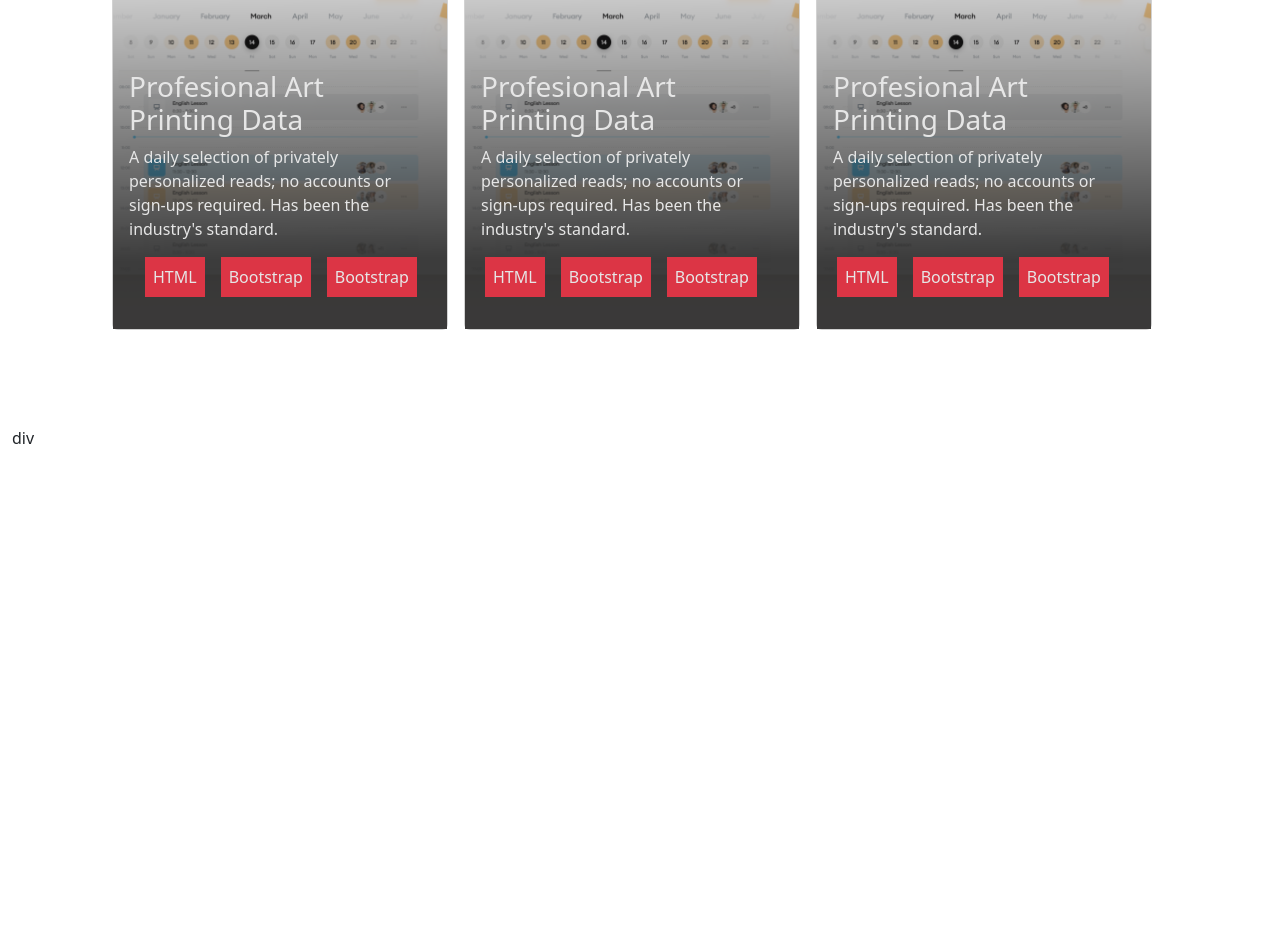
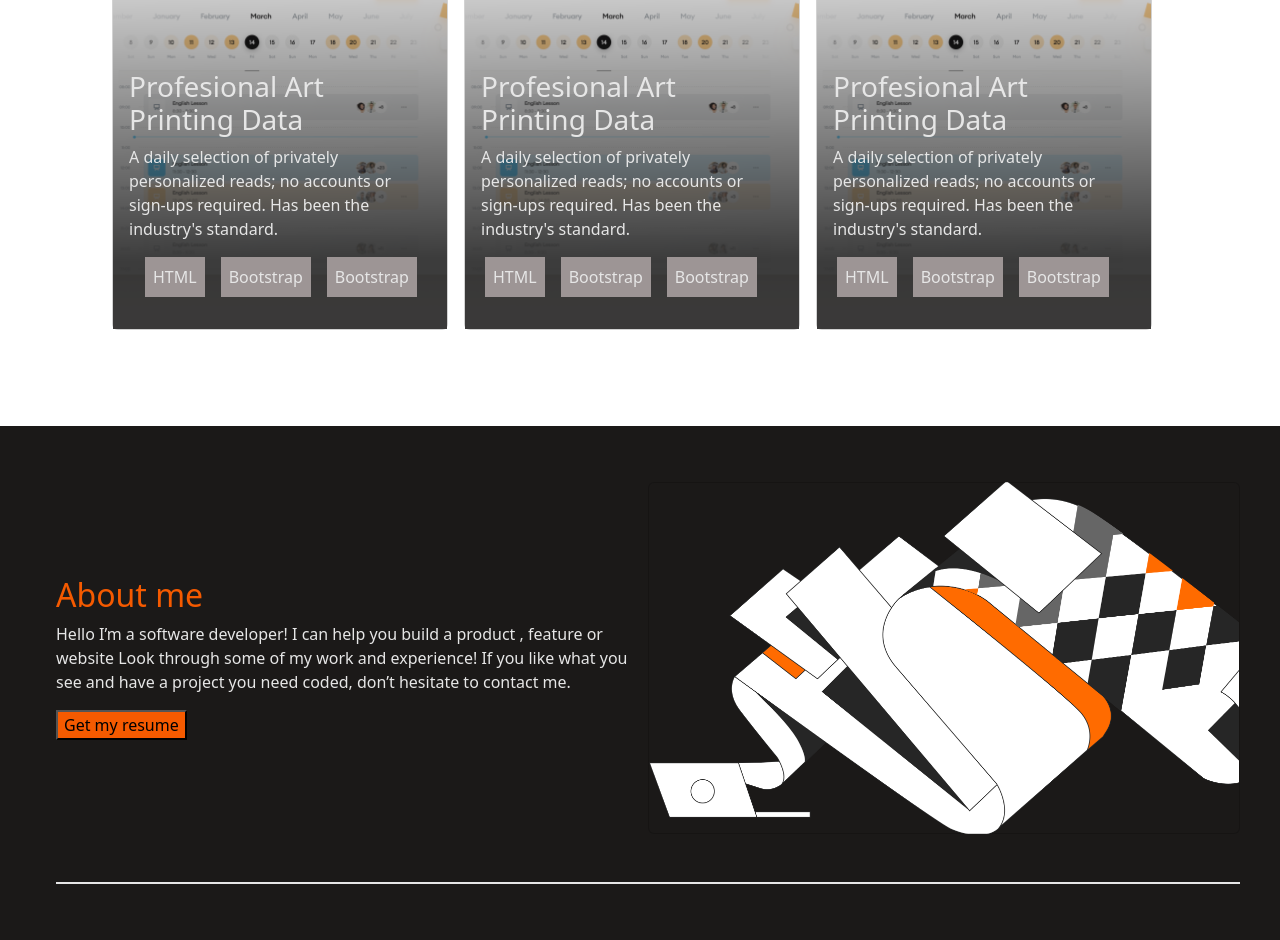
Before and after one commit to aradradev/boostrap-project, a website: page index.html in a window 1280 px wide. Shown: the part 2131-3071 px from the top of the page. Before the commit the page ends 2581 px from the top, so only its background shows below. Drawn offline with nearby package versions, Linux system fonts and the light colour scheme.

Commit message:
Add about me section

```diff
--- a/index.html
+++ b/index.html
@@ -141,8 +141,17 @@
                 </div>
             </div>
         </section>
-        <section class="container-fluid">
-            div
+        <section class="container-fluid bg-dark p-5">
+            <div class="row w-100 m-2 pe-0 pb-5 align-items-center border-bottom border-light border-2">
+                <div class="col-6 text-light ps-0">
+                    <h2 class="text-primary">About me</h2>
+                    <p>Hello I’m a software developer! I can help you build a product , feature or website Look through some of my work and experience! If you like what you see and have a project you need coded, don’t hesitate to contact me.</p>
+                    <button class="bg-primary" type="submit">Get my resume</button>
+                </div>
+                <div class="pe-0 card bg-transparent" style="width:50%;height:352px;background-image: url('images/illustration-about\ me.png');background-size: 100%;background-position:center right;background-repeat: no-repeat;">
+
+                </div>
+
         </section>
     </main>
 
--- a/main.scss
+++ b/main.scss
@@ -13,6 +13,11 @@
 $secondary: hsl(0, 2%, 24%);
 $dark:hsl(20, 6%, 10%);
 $light: hsl(0, 0%, 90%);
-
-
+$info: hsl(218, 76%, 15%);
+$danger:hsla(0, 4%, 60%, 0);
+// .bg-img{
+//   background-repeat: no-repeat;
+//   background-size: cover;
+//   background: url('images/Img\ Placeholder\ \(2\).png') center center fixed;
+// }
 @import "node_modules/bootstrap/scss/bootstrap";
```
Also changed, not shown: main.css, 1 other file.
